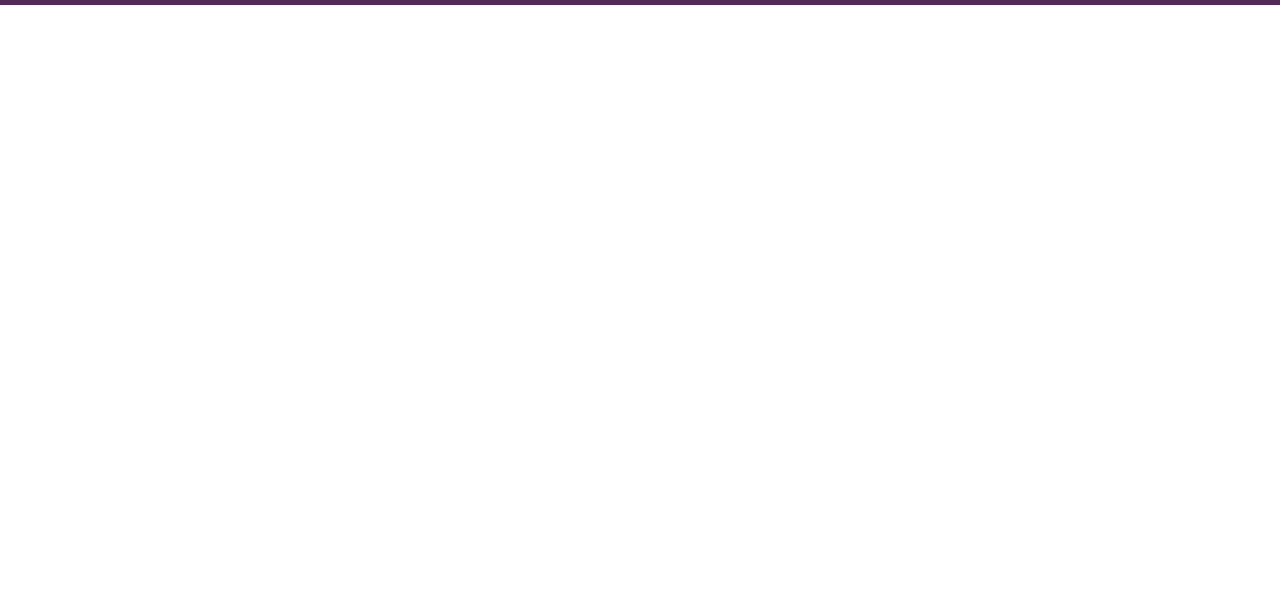
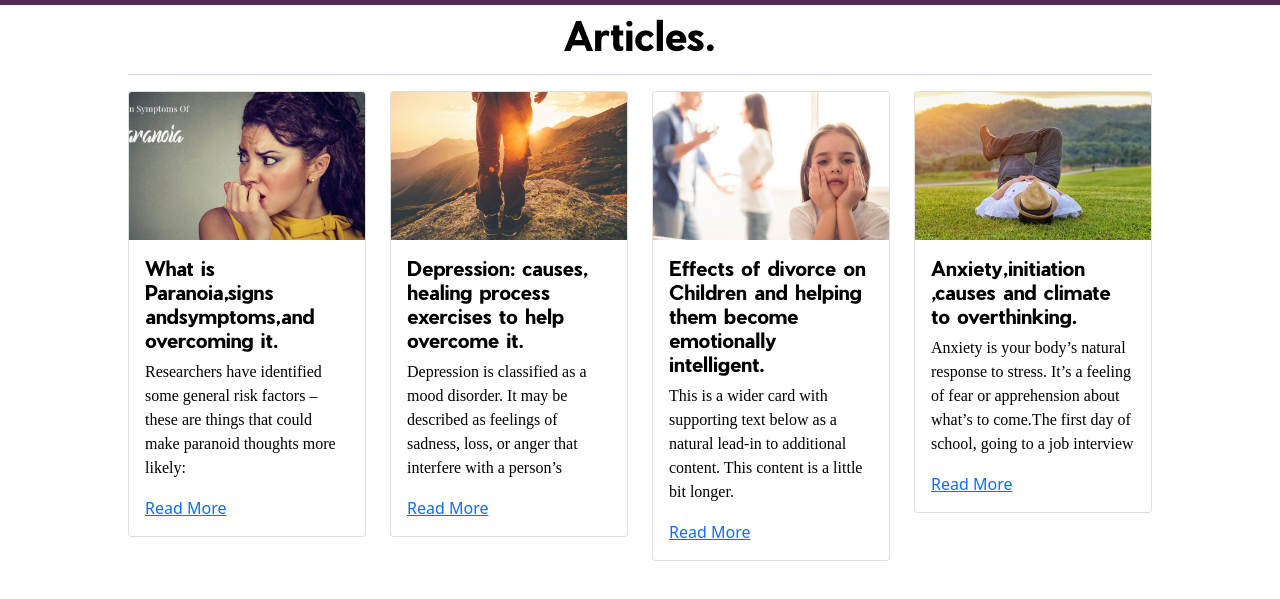
Before and after one commit to COdingaorg/Brain_Rest--Let-s-share-it, a plain HTML site: page articles.html in a window 1280 px wide. Shown: the part 91-690 px from the top of the page. Drawn offline with nearby package versions, Linux system fonts and the light colour scheme; a web font is replaced by a local one.

Commit message:
adds the articles cards,descriptions and links

```diff
--- a/articles.html
+++ b/articles.html
@@ -6,7 +6,7 @@
     <meta http-equiv="X-UA-Compatible" content="IE=edge">
     <meta name="viewport" content="width=device-width, initial-scale=1.0">
     <link rel="stylesheet" href="css/bootstrap.css">
-    <link rel="stylesheet" href="css/styles.css">
+    <link rel="stylesheet" href="css/articles.css">
     <title>Community</title>
 </head>
 
@@ -37,10 +37,84 @@
             </div>
         </nav>
 
-    </div>
-    <script src="https://code.jquery.com/jquery-3.6.0.js"
-        integrity="sha256-H+K7U5CnXl1h5ywQfKtSj8PCmoN9aaq30gDh27Xc0jk=" crossorigin="anonymous"></script>
-    <script src="js/scripts.js"></script>
+        <div class="articles">
+            <h1 class="text-center">Articles.</h1>
+            <hr>
+            <div class="row">
+                <div class="col-md-3">
+                    <div class="card-group">
+                        <div class="card mb-2">
+                            <img class="card-img-top"
+                                src="./images/articles-images/Common-Symptoms-Of-Paranoia-400x250.jpg"
+                                alt="Card image cap">
+                            <div class="card-body">
+                                <h5 class="card-title">What is Paranoia,signs andsymptoms,and overcoming it. </h5>
+                                <p class="card-text">Researchers have identified some general risk factors – these are
+                                    things that could make paranoid thoughts more likely:
+
+                                </p>
+                                <a href="https://www.mind.org.uk/information-support/types-of-mental-health-problems/paranoia/causes-of-paranoia/"
+                                    class="card-link">Read More</a>
+                            </div>
+                        </div>
+                    </div>
+
+                </div>
+                <div class="col-md-3">
+                    <div class="card-group">
+                        <div class="card mb-2">
+                            <img class="card-img-top" src="./images/articles-images/divorce.png" alt="Card image cap">
+                            <div class="card-body">
+                                <h5 class="card-title">Depression: causes, healing process exercises to help overcome
+                                    it.</h5>
+                                <p class="card-text">Depression is classified as a mood disorder. It may be described
+                                    as feelings of sadness, loss, or anger that interfere with a person’s </p>
+                                <a href="https://www.healthline.com/health/depression" class="card-link">Read More</a>
+                            </div>
+                        </div>
+                    </div>
+
+                </div>
+                <div class="col-md-3">
+                    <div class="card-group">
+                        <div class="card mb-2">
+                            <img class="card-img-top"
+                                src="./images/articles-images/Effects-of-divorce-on-children-400x250.jpg"
+                                alt="Card image cap">
+                            <div class="card-body">
+                                <h5 class="card-title">Effects of divorce on Children and helping them become
+                                    emotionally intelligent.</h5>
+                                <p class="card-text">This is a wider card with supporting text below as a natural
+                                    lead-in to additional content. This content is a little bit longer.</p>
+                                <a href="#" class="card-link">Read More</a>
+                            </div>
+                        </div>
+                    </div>
+
+                </div>
+                <div class="col-md-3">
+                    <div class="card-group">
+                        <div class="card mb-2">
+                            <img class="card-img-top" src="./images/articles-images/inner-demons.jpg"
+                                alt="Card image cap">
+                            <div class="card-body">
+                                <h5 class="card-title">Anxiety,initiation ,causes and climate to overthinking.</h5>
+                                <p class="card-text">Anxiety is your body’s natural response to stress. It’s a feeling
+                                    of fear or apprehension about what’s to come.The first day of school, going to a job
+                                    interview</p>
+                                <a href="https://www.healthline.com/health/anxiety#:~:text=Anxiety%20is%20your%20body's%20natural,to%20feel%20fearful%20and%20nervous."
+                                    class="card-link">Read More</a>
+                            </div>
+                        </div>
+                    </div>
+
+                </div>
+            </div>
+        </div>
+
+        <script src="https://code.jquery.com/jquery-3.6.0.js"
+            integrity="sha256-H+K7U5CnXl1h5ywQfKtSj8PCmoN9aaq30gDh27Xc0jk=" crossorigin="anonymous"></script>
+        <script src="js/scripts.js"></script>
 </body>
 
 </html>
--- /dev/null
+++ b/css/articles.css
@@ -0,0 +1,85 @@
+@font-face {
+    font-family: PierSans;
+    src: url('web-fonts/PierSans/PierSans-Bold.otf');
+    font-weight: bold;
+}
+
+@font-face {
+    font-family: Nexa;
+    src: url('web-fonts/Nexa/Nexa-Light.otf');
+    font-weight: lighter;
+}
+
+@font-face {
+    font-family: Monteserrat;
+    src: url('web-fonts/Montserrat/Montserrat-Medium.otf');
+    font-weight: medium;
+}
+
+@font-face {
+    font-family: Monteserrat;
+    src: url('web-fonts/Montserrat/Montserrat-Light.otf');
+    font-weight: lighter;
+}
+
+* {
+    margin: 0px;
+    padding: 0px;
+    box-sizing: border-box;
+}
+
+body {
+    /* margin: 0;
+    padding: 0px; */
+}
+
+h1,h5 {
+    font-family: PierSans;
+    color: black;
+}
+
+p {
+    font-family: Monteserrat;
+    color: black;
+}
+
+nav {
+    background-color: rgb(82, 41, 87);
+    width: 100%;
+}
+
+.btn {
+    background-color: rgb(253, 169, 81);
+    margin-right: 30px;
+    padding: 2px;
+    width: fit-content;
+}
+
+a.nav-link {
+    color: white;
+}
+
+a.nav-link:hover {
+    color: rgb(253, 169, 81);
+    text-decoration: underline;
+    font-size: large;
+}
+
+.navbar-toggler {
+    color: white;
+}
+
+.text-center {
+    margin-top: 5px;
+}
+
+.articles {
+    margin-right: 2% auto;
+    width: 80%;
+    margin-left: 10%;
+    height: fit-content;
+}
+.card-body{
+    height: 10%;
+    border-radius: 5%;
+}
```
Also changed, not shown: images/articles-images/Common-Symptoms-Of-Paranoia-400x250.jpg (added), images/articles-images/Effects-of-divorce-on-children-400x250.jpg (added), images/articles-images/How-to-deal-with-uninvolved-parenting-style-400x250.jpg (added), images/articles-images/Long-term-effects-of-bulimia-nervosa-400x250.jpg (added), images/articles-images/Maladaptive-Daydreaming-400x250.jpg (added), images/articles-images/Why-am-I-so-defensive-and-what-to-do-about-it-1-400x250.jpg (added), images/articles-images/divorce.png (added), images/articles-images/inner-demons.jpg (added), images/articles-images/life-lessons.jpg (added), images/articles-images/yoga-for-depression-400x250.jpg (added).
